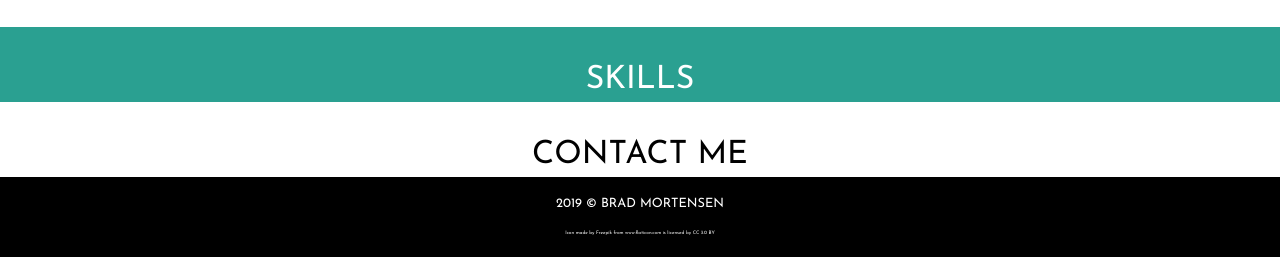
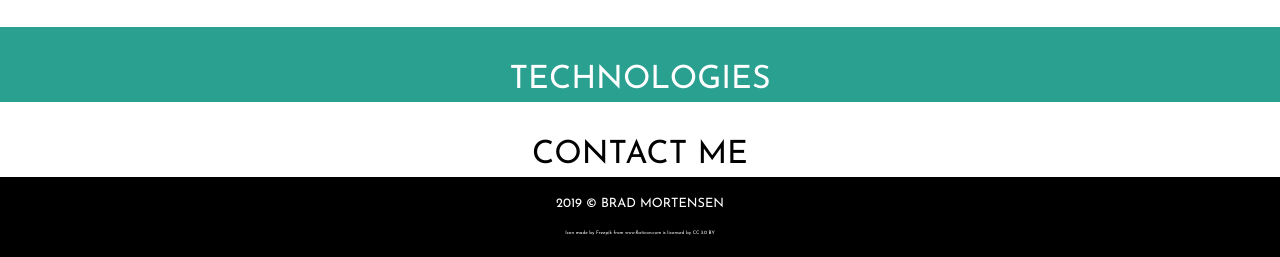
Before and after one commit to brad-mortensen/portfolio, a website: page index.html in a window 1280 px wide. Shown: the part 1852-2109 px from the top of the page. Drawn offline with nearby package versions, Linux system fonts and the light colour scheme.

Commit message:
updates skilss to technologies

```diff
--- a/index.html
+++ b/index.html
@@ -32,9 +32,9 @@
         <a href="https://bonafind.netlify.com/" target="_blank">Bonafind<img class="gif bonafind"
             src="https://media.giphy.com/media/nqCQmp53eEC70dLsFL/giphy.gif" /></a>
       </div>
-      <div class="skills">
-        <h2 class="skills-header">Skills</h2>
-        <div class="skills-container"></div>
+      <div class="technologies">
+        <h2 class="technologies-header">Technologies</h2>
+        <div class="technologies-container"></div>
       </div>
       <div class="contact">
         <h2 class="contact-header">Contact Me</h2>
--- a/scss/styles.scss
+++ b/scss/styles.scss
@@ -94,18 +94,18 @@ body {
     }
   }
 
-  .skills {
+  .technologies {
     display: flex;
     justify-content: center;
     height: auto;
     background-color: #2aa091;
 
-    .skills-header {
+    .technologies-header {
       @include section-header;
       color: white;
     }
 
-    .skills-container {}
+    .technologies-container {}
 
   }
 
```
Also changed, not shown: css/styles.css.
